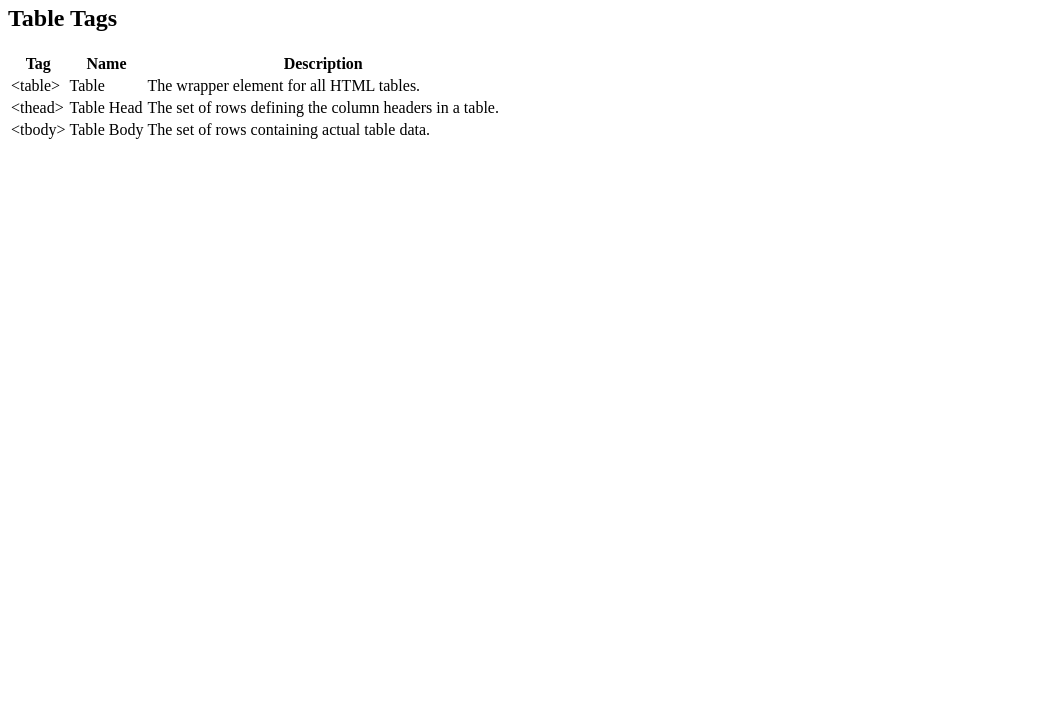
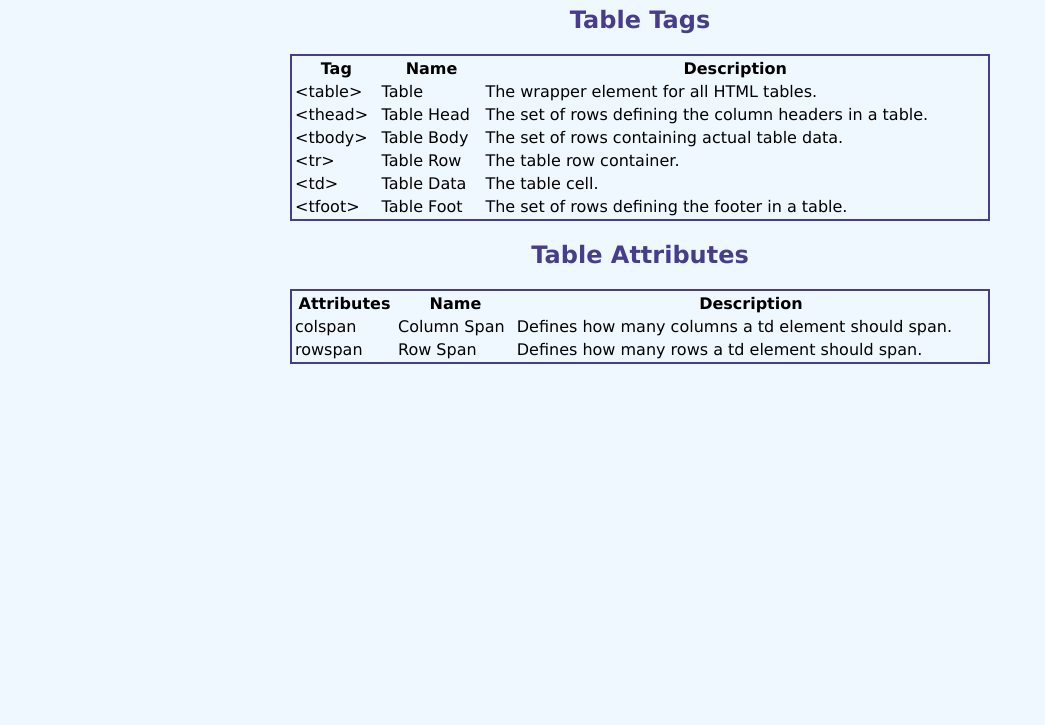
Before and after one commit to anthonytjohnson/html-css-cheatsheet, a plain HTML site: page index.html in a window 1280 px wide. Shown: the part 75-800 px from the top of the page, without its empty margins (0-1045 px from the left). Drawn offline with Linux system fonts and the light colour scheme.

Commit message:
created tables in html

```diff
--- a/index.html
+++ b/index.html
@@ -32,6 +32,42 @@
         <td>Table Body</td>
         <td>The set of rows containing actual table data.</td>
       </tr>
+      <tr>
+        <td><span class="code">&lt;tr&gt;</span></td>
+        <td>Table Row</td>
+        <td>The table row container.</td>
+      </tr>
+      <tr>
+        <td><span class="code">&lt;td&gt;</span></td>
+        <td>Table Data</td>
+        <td>The table cell.</td>
+      </tr>
+      <tr>
+        <td><span class="code">&lt;tfoot&gt;</span></td>
+        <td>Table Foot</td>
+        <td>The set of rows defining the footer in a table.</td>
+      </tr>
+    </tbody>
+  </table>
+
+  <h2>Table Attributes</h2>
+  <table>
+    <thead>
+      <th>Attributes</th>
+      <th>Name</th>
+      <th>Description</th>
+    </thead>
+    <tbody>
+      <tr>
+        <td><span class="code">colspan</span></td>
+        <td>Column Span</td>
+        <td>Defines how many columns a td element should span.</td>
+      </tr>
+      <tr>
+        <td><span class="code">rowspan</span></td>
+        <td>Row Span</td>
+        <td>Defines how many rows a td element should span.</td>
+      </tr>
     </tbody>
   </table>
 </body>
--- a/styles.css
+++ b/styles.css
@@ -0,0 +1,19 @@
+body {
+  font-family: Verdana, Geneva, Tahoma, sans-serif;
+  background-color: aliceblue;
+}
+
+h1 {
+  text-align: center;
+}
+
+h2 {
+  text-align: center;
+  color: darkslateblue;
+}
+
+table {
+  width: 700px;
+  border: 2px solid darkslateblue;
+  margin: 0 auto;
+}
```
